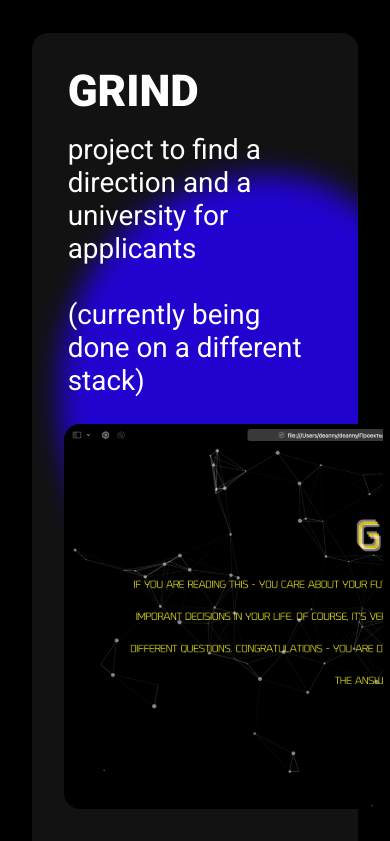
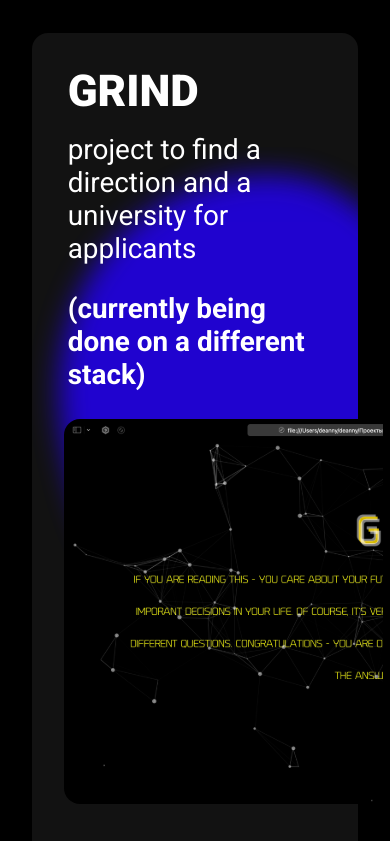
Before and after one commit to sirsur/portfolio, a React (Create React App) app: page / in a window 390 px wide. Shown: the part 1303-2144 px from the top of the page. Built offline with nearby package versions, Linux system fonts and the light colour scheme.

Commit message:
responsive img test

```diff
--- a/src/components/Preloader.js
+++ b/src/components/Preloader.js
@@ -3,7 +3,7 @@ import styled from 'styled-components';
 
 const Container = styled.div`
     position: absolute;
-    padding: 3.5rem 2rem 5rem 2rem;
+    padding: 3rem 2rem 0rem 2rem;
     width: 100vw;
     height: 100vh;
     font-size: 3em;
--- a/src/components/containers/Experience/CarouselGrind.js
+++ b/src/components/containers/Experience/CarouselGrind.js
@@ -11,7 +11,7 @@ const Container = styled.div`
 const ContainerFlex = styled.span`
     display: flex;
     flex-direction: row;
-    gap: 4rem;
+    gap: 2rem;
     padding: 0 4rem 0 4.4rem;
     width: fit-content;
     position: relative;
@@ -25,10 +25,10 @@ const CarouselGrind = () => {
     return (
         <Container className='exp'>
             <ContainerFlex>
-                <img
-                src={process.env.PUBLIC_URL + '/img/Grind1.svg'}
-                alt="First slide"
-                />
+                <picture>
+                    <source srcset={process.env.PUBLIC_URL + '/img/Grind1.svg 1x'} />
+                    <img src={process.env.PUBLIC_URL + '/img/Grind1.svg'} alt="First slide" />
+                </picture>
                 <img
                 src={process.env.PUBLIC_URL + '/img/Grind2.svg'}
                 alt="Second slide"
--- a/src/components/containers/Experience/CarouselUts.js
+++ b/src/components/containers/Experience/CarouselUts.js
@@ -11,7 +11,7 @@ const Container = styled.div`
 const ContainerFlex = styled.span`
     display: flex;
     flex-direction: row;
-    gap: 4rem;
+    gap: 2rem;
     padding: 0 4rem 0 4.4rem;
     width: fit-content;
     position: relative;
--- a/src/components/containers/Experience/ProjectGrind.js
+++ b/src/components/containers/Experience/ProjectGrind.js
@@ -31,12 +31,8 @@ const ProjectGrind = () => {
     return (
         <Container>
             <h1>GRIND</h1>
-            <p>
-                project to find a direction and a university for applicants
-                <br />
-                <br />
-                (currently being done on a different stack)
-            </p>
+            <p>project to find a direction and a university for applicants</p>
+            <p style={{ fontWeight: '700' }}>(currently being done on a different stack)</p>
             <CarouselGrind />
             <StackGrind />
         </Container>
```
